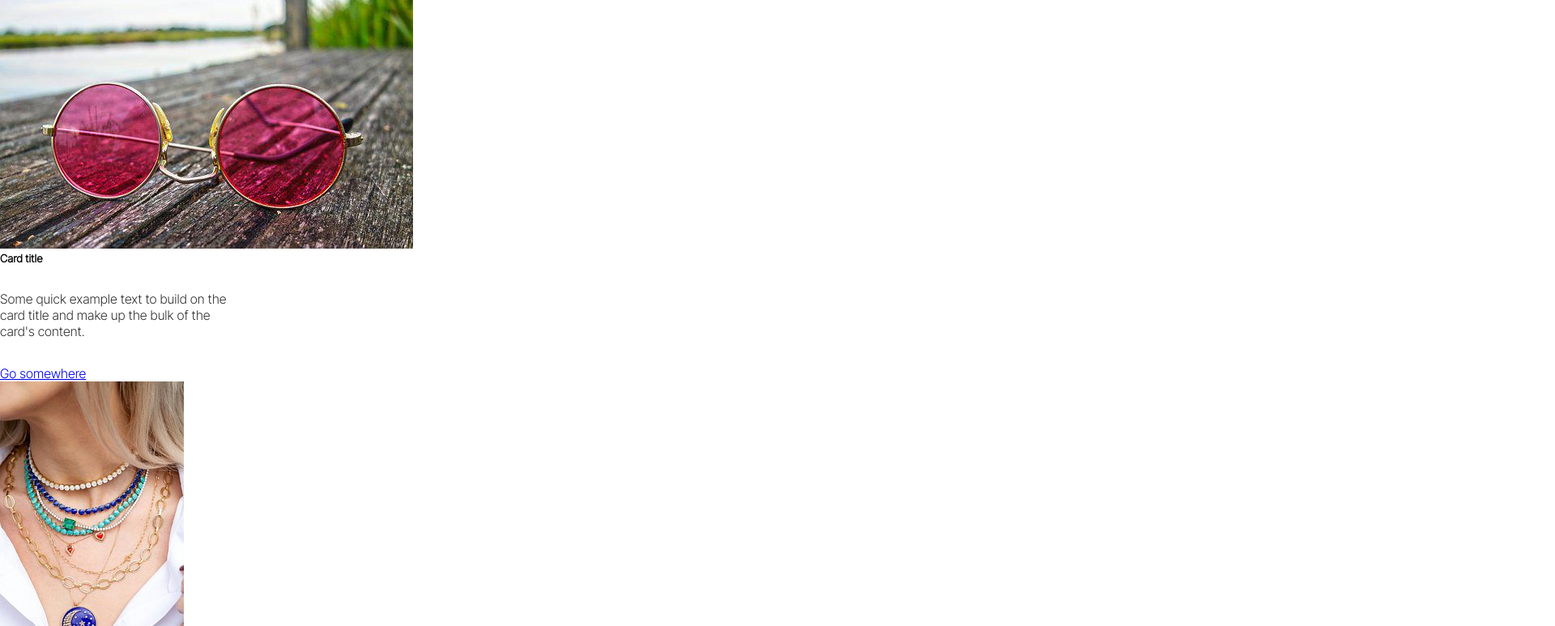
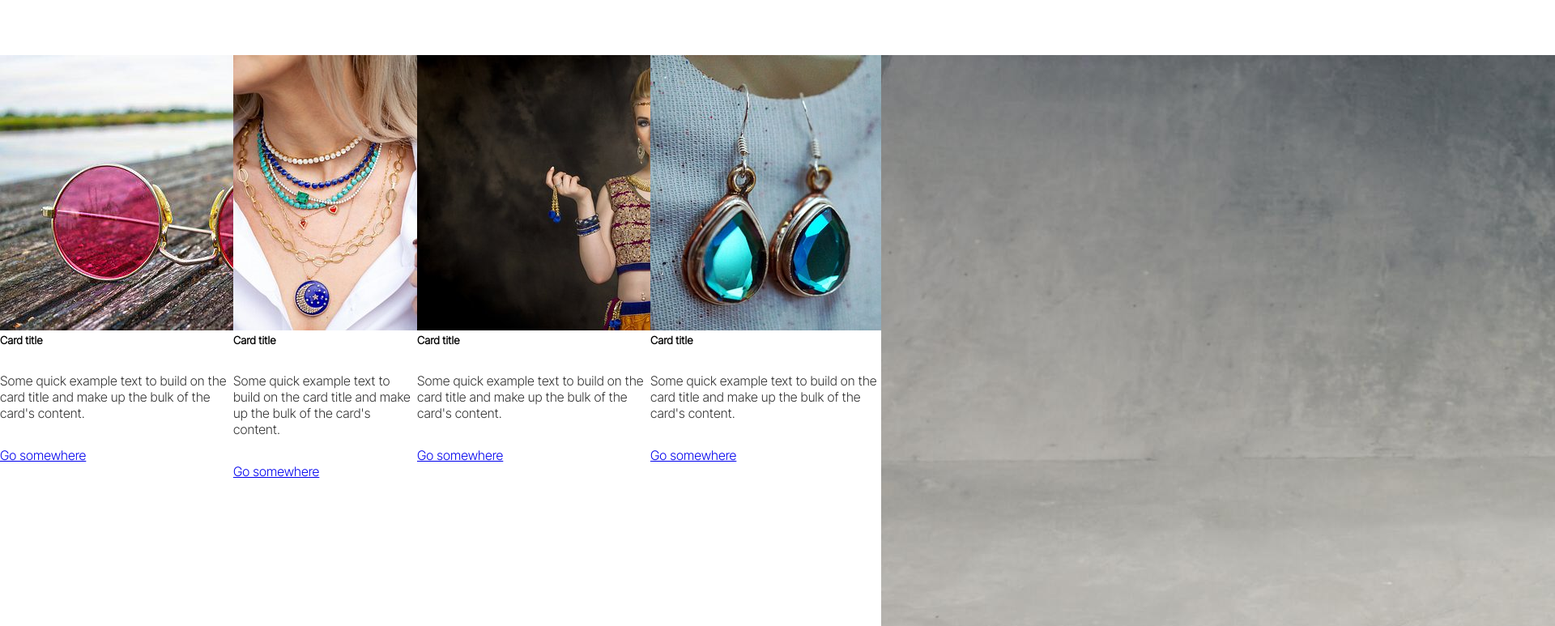
Before and after one commit to mariadrey17/Tiendaonline, a website: page pages/productos.html in a window 1280 px wide. Shown: the part 196-969 px from the top of the page at 81% size, 1920 px wide, since content can reach past the window. Drawn offline with nearby package versions, Linux system fonts and the light colour scheme.

Commit message:
hay que arreglar todavia productos

```diff
--- a/scss/_productos.scss
+++ b/scss/_productos.scss
@@ -0,0 +1,6 @@
+.bootstrap-contenedor {
+    margin-top:101px ;
+    display: flex;
+    flex-direction: row;
+    justify-content: space-between;
+}
```
Also changed, not shown: css/styles.css, 1 other file.
